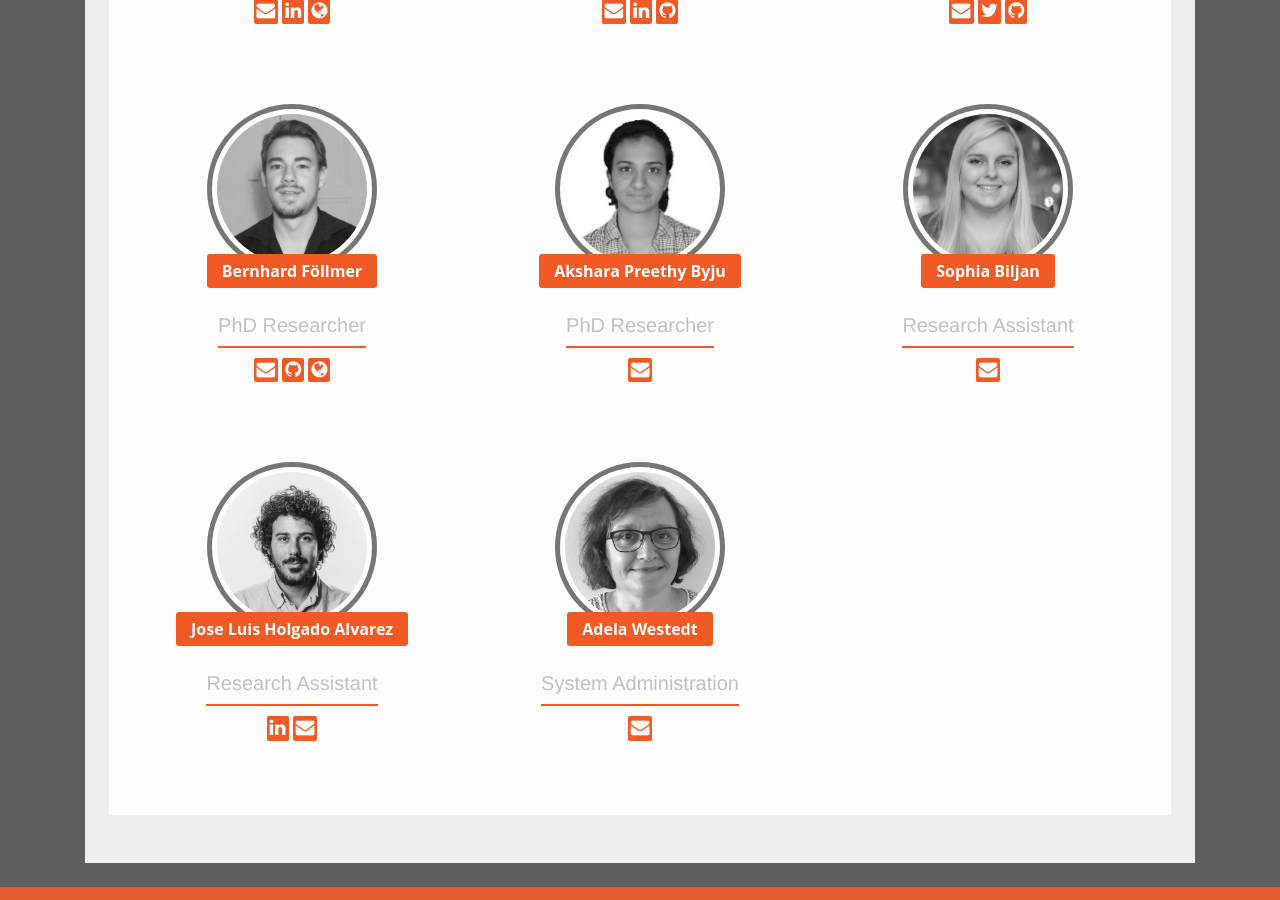
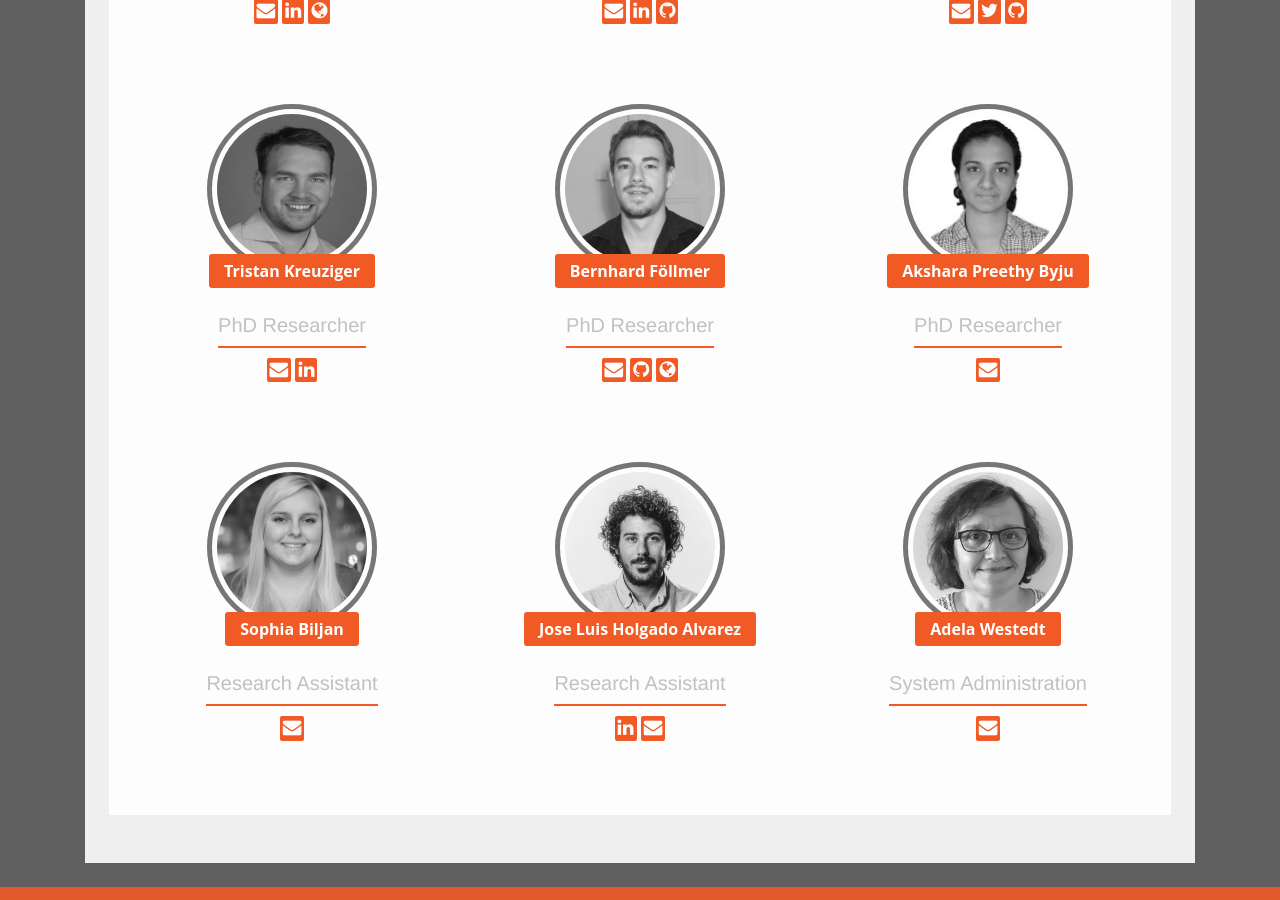
Before and after one commit to rsim-tu-berlin/bigearth.eu, a Jekyll site: the page built from team.md, in a window 1280 px wide and 900 px high, scrolled down 617 px. Built offline with Jekyll 4.4.1, drawn with Linux system fonts in a browser that asks for light colours; nearby versions of some CDN libraries.

Commit message:
update team page

```diff
--- a/team.md
+++ b/team.md
@@ -87,6 +87,29 @@
 						</a>
 						<a href="https://github.com/gencersumbul" target="_blank">
 							<i class="fa fa-github" aria-hidden="true"></i>
+						</a>
+					</div>
+				</div>
+			</div>
+			<!-- -->
+			<div class="col-md-4 col-sm-4 col-xs-12">
+				<div class="row section-danger ourTeam-box text-center">
+					<div class="col-md-12 section1">
+						<img src="assets/team/tristan_kreuziger.jpg">
+					</div>
+					<div class="col-md-12 section2">
+						<p>Tristan Kreuziger</p><br>
+						<h1>PhD Researcher</h1><br>
+					</div>
+					<!-- <div class="col-md-12 section3">
+						<p></p>
+					</div> -->
+					<div class="col-md-12 section4">
+						<a href="mailto:tristan.kreuziger@tu-berlin.de ">
+							<i class="fa fa-envelope" aria-hidden="true"></i>
+						</a>
+						<a href="http://linkedin.com/in/tristan-kreuziger" target="_blank">
+							<i class="fa fa-linkedin" aria-hidden="true"></i>
 						</a>
 					</div>
 				</div>
```
Also changed, not shown: assets/team/tristan_kreuziger.jpg (added).
